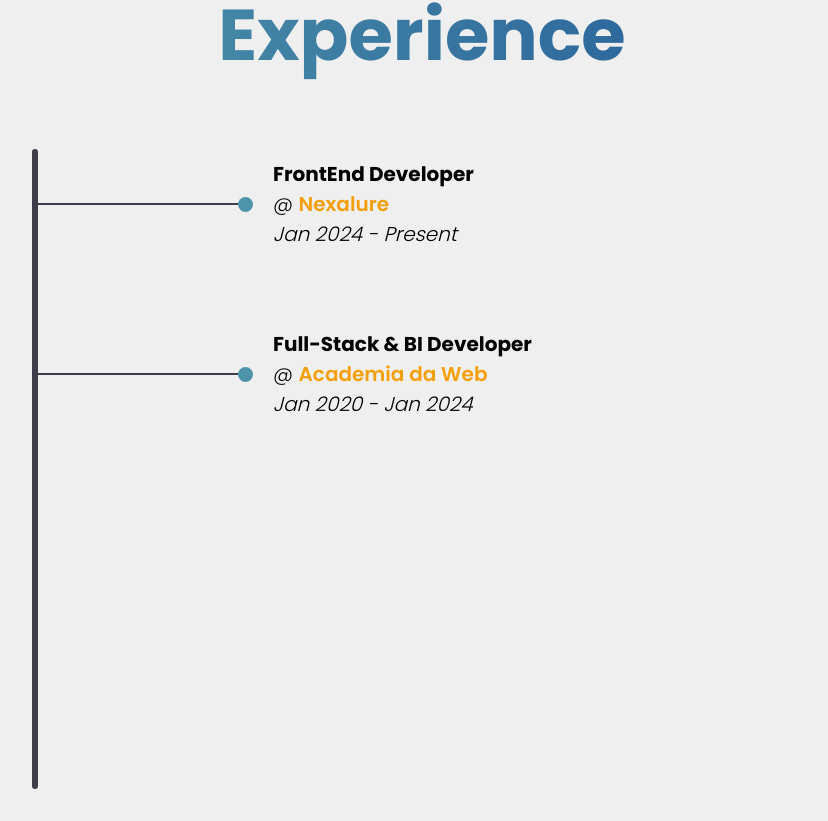
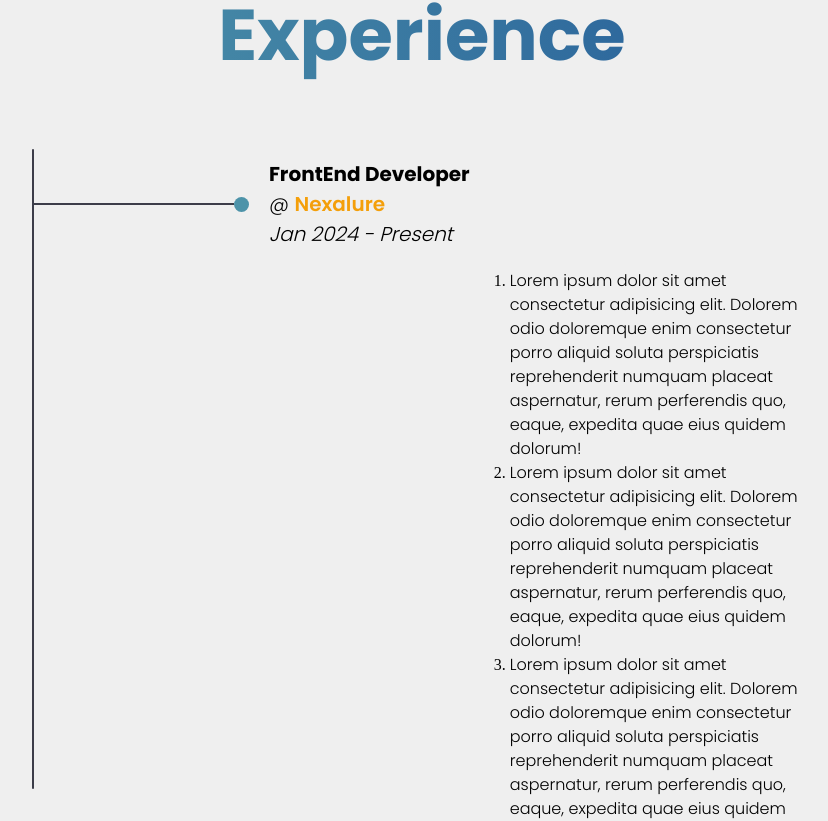
Before and after one commit to lmiguelcolombo/v2-react-portifolio, a React (Vite) app: page / in a window 1280 px wide. Shown: the part 2199-3020 px from the top of the page, without its empty margins (218-1046 px from the left). Before the commit the page ends 2988 px from the top, so only its background shows below. Built offline with nearby package versions, Linux system fonts and the light colour scheme; no server answers; a web font is replaced by a local one.

Commit message:
refactor: Milestone reusable component

```diff
--- a/src/components/Experience/index.tsx
+++ b/src/components/Experience/index.tsx
@@ -22,6 +22,13 @@ const Timeline = () => {
       title: "FrontEnd Developer",
       company: "Nexalure",
       startEndDates: "Jan 2024 - Present",
+      description: [
+        "Lorem ipsum dolor sit amet consectetur adipisicing elit. Dolorem odio doloremque enim consectetur porro aliquid soluta perspiciatis reprehenderit numquam placeat aspernatur, rerum perferendis quo, eaque, expedita quae eius quidem dolorum!",
+        "Lorem ipsum dolor sit amet consectetur adipisicing elit. Dolorem odio doloremque enim consectetur porro aliquid soluta perspiciatis reprehenderit numquam placeat aspernatur, rerum perferendis quo, eaque, expedita quae eius quidem dolorum!",
+        "Lorem ipsum dolor sit amet consectetur adipisicing elit. Dolorem odio doloremque enim consectetur porro aliquid soluta perspiciatis reprehenderit numquam placeat aspernatur, rerum perferendis quo, eaque, expedita quae eius quidem dolorum!",
+        "Lorem ipsum dolor sit amet consectetur adipisicing elit. Dolorem odio doloremque enim consectetur porro aliquid soluta perspiciatis reprehenderit numquam placeat aspernatur, rerum perferendis quo, eaque, expedita quae eius quidem dolorum!",
+        "Lorem ipsum dolor sit amet consectetur adipisicing elit. Dolorem odio doloremque enim consectetur porro aliquid soluta perspiciatis reprehenderit numquam placeat aspernatur, rerum perferendis quo, eaque, expedita quae eius quidem dolorum!",
+      ],
     },
     {
       title: "Full-Stack & BI Developer",
@@ -34,6 +41,30 @@ const Timeline = () => {
       <div className="line"></div>
       <div className="milestones-wrapper">
         {milestones.map((milestone, index) => (
+          <div className="milestone-with-li">
+            <Milestone milestone={milestone} index={index} />
+            <ol>
+              {milestone.description?.map((item, index) => (
+                <li key={index}>
+                  <p>{item}</p>
+                </li>
+              ))}
+            </ol>
+          </div>
+        ))}
+      </div>
+    </div>
+  );
+};
+
+const Milestone = ({
+  milestone,
+  index,
+}: {
+  milestone: { title: string; company: string; startEndDates: string };
+  index: number;
+}) => {
+  return (
     <div key={index} className="milestone">
       <div className="horizontal-line"></div>
       <div className="circle"></div>
@@ -45,8 +76,5 @@ const Timeline = () => {
         <p className="duration">{milestone.startEndDates}</p>
       </div>
     </div>
-        ))}
-      </div>
-    </div>
   );
 };
```
Lines whose indentation alone changed are shown as unchanged.
